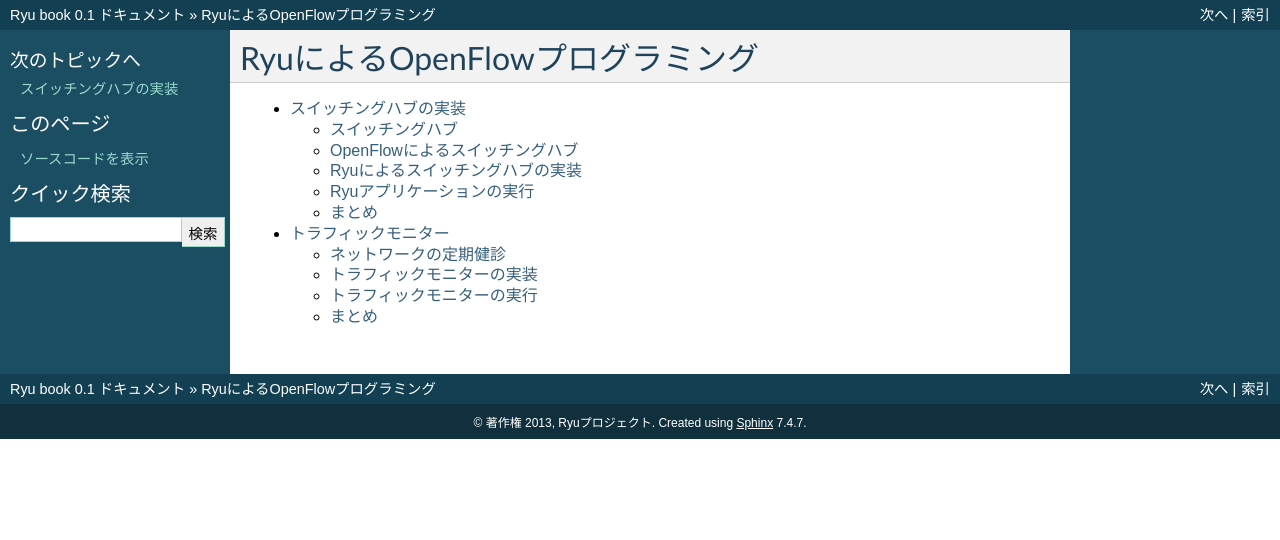
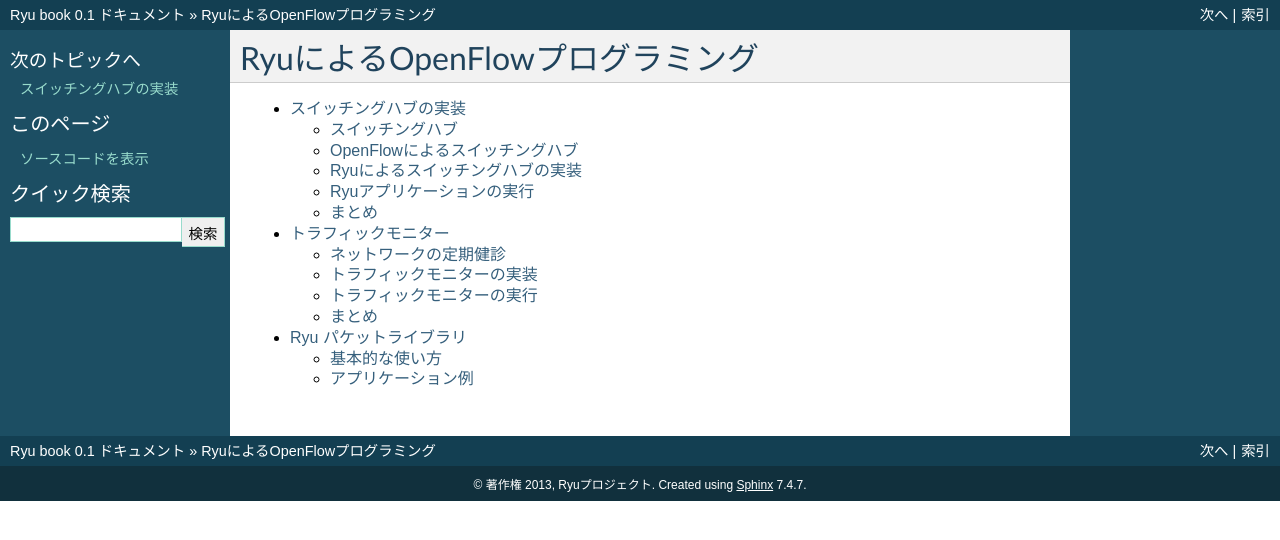
Before and after one commit to osrg/ryu-book, a Sphinx documentation site: the page built from ja/source/index.rst, in a window 1280 px wide. Shown: the top 540 px of the page. Built offline with Sphinx 7.4.7, drawn with Linux system fonts in a browser that asks for light colours; part of the change alters nothing that is shown.

Commit message:
packet lib

```diff
--- a/ja/source/conf.py
+++ b/ja/source/conf.py
@@ -235,7 +235,9 @@ latex_docclass = {'manual': 'jsbook'}
 
 latex_additional_files = ['jlisting.sty',
                           'sources/simple_switch_13.py',
-                          'sources/simple_monitor.py']
+                          'sources/simple_monitor.py',
+                          'sources/ping_responder.py',
+                          ]
 
 # -- Options for manual page output --------------------------------------------
 
--- a/ja/source/index.rst
+++ b/ja/source/index.rst
@@ -11,3 +11,4 @@ RyuによるOpenFlowプログラミング
 
    switching_hub.rst
    traffic_monitor.rst
+   packet_lib.rst
--- /dev/null
+++ b/ja/source/packet_lib.rst
@@ -0,0 +1,203 @@
+Ryu パケットライブラリ
+======================
+
+OpenFlowのPacket-InやPacket-Outメッセージには、生のパケット内容
+をあらわすバイト列が入るフィールドがあります。
+Ryuには、このような生のパケットをアプリケーションから扱いやすく
+するためのライブラリが用意されています。
+本章はこのライブラリについて紹介します。
+
+.. NOTE::
+    OpenFlow 1.2以降では、Packet-Inメッセージのmatchフィールドから、
+    パース済みのパケットヘッダーの内容を取得できる場合があります。
+    ただし、このフィールドにどれだけの情報を入れてくれるかは、スイッチの
+    実装によります。
+    例えばOpen vSwitchは最低限の情報しか入れてくれませんので、
+    多くの場合コントローラー側でパケット内容を解析する必要があります。
+    一方LINCは可能な限り多くの情報を入れてくれます。
+
+基本的な使い方
+--------------
+
+プロトコルヘッダクラス
+^^^^^^^^^^^^^^^^^^^^^^
+
+Ryuパケットライブラリには、色々なプロトコルヘッダに対応するクラス
+が用意されています。
+
+以下のものを含むプロトコルがサポートされています。
+各プロトコルに対応するクラスなどの詳細はAPIリファレンスをご参照ください。
+
+- arp
+- bgp
+- bpdu
+- dhcp
+- ethernet
+- icmp
+- icmpv6
+- igmp
+- ipv4
+- ipv6
+- llc
+- lldp
+- mpls
+- pbb
+- sctp
+- slow
+- tcp
+- udp
+- vlan
+- vrrp
+
+各プロトコルヘッダクラスの__init__引数名は、基本的にはRFCなどで
+使用されている名前と同じになっています。
+プロトコルヘッダクラスのインスタンス属性の命名規則も同様です。
+ただし、typeなど、Python built-inと衝突する名前のフィールドに対応する
+__init__引数名には、type_のように最後に_が付きます。
+
+いくつかの__init__引数にはデフォルト値が設定されており省略できます。
+以下の例ではversion=4等が省略されています。
+
+.. raw:: latex
+
+    \begin{sourcecode}
+        from ryu.lib.ofproto import inet
+        from ryu.lib.packet import ipv4
+
+        pkt_ipv4 = ipv4.ipv4(dst='192.0.2.1',
+                             src='192.0.2.2',
+                             proto=inet.IPPROTO_UDP)
+    \end{sourcecode}
+
+.. raw:: latex
+
+    \begin{sourcecode}
+        print pkt_ipv4.dst
+        print pkt_ipv4.src
+        print pkt_ipvr.proto
+    \end{sourcecode}
+
+ネットワークアドレス
+^^^^^^^^^^^^^^^^^^^^
+
+RyuパケットライブラリのAPIでは、基本的に文字列表現のネットワークアドレスが
+使用されます。例えば以下のようなものです。
+
+============= ===================
+アドレス種別  python文字列の例
+============= ===================
+MACアドレス   '00:03:47:8c:a1:b3'
+IPv4アドレス  '192.0.2.1'
+IPv6アドレス  '2001:db8::2'
+============= ===================
+
+パケットの解析 (パース)
+^^^^^^^^^^^^^^^^^^^^^^^^
+
+パケットのバイト列から、対応するpythonオブジェクトを生成します。
+
+具体的には以下のようになります。
+
+1. ryu.lib.packet.packet.Packetクラスのオブジェクトを生成
+   (data引数に解析するバイト列を指定)
+2. 1.のオブジェクトのget_protocolメソッド等を使用して、
+   各プロトコルヘッダに対応するオブジェクトを取得
+
+.. raw:: latex
+
+    \begin{sourcecode}
+        pkt = packet.Packet(data=bin_packet)
+        pkt_ethernet = pkt.get_protocol(ethernet.ethernet)
+        if not pkt_ethernet:
+            # non ethernet
+            return
+        print pkt_ethernet.dst
+        print pkt_ethernet.src
+        print pkt_ethernet.ethertype
+    \end{sourcecode}
+
+パケットの生成 (シリアライズ)
+^^^^^^^^^^^^^^^^^^^^^^^^^^^^^^
+
+pythonオブジェクトから、対応するパケットのバイト列を生成します。
+
+具体的には以下のようになります。
+
+1. ryu.lib.packet.packet.Packetクラスのオブジェクトを生成
+2. 各プロトコルヘッダに対応するオブジェクトを生成  (ethernet, ipv4, ...)
+3. 1.のオブジェクトのadd_protocolメソッドを使用して2.のヘッダを順番に追加
+4. 1.のオブジェクトのserializeメソッドを呼び出してバイト列を生成
+
+チェックサムやペイロード長などのいくつかのフィールドは、
+明示的に値を指定しなくてもserialize時に自動的に計算されます。
+詳細は各クラスのリファレンスをご参照ください。
+
+.. raw:: latex
+
+    \begin{sourcecode}
+        pkt = packet.Packet()
+        pkt.add_protocol(ethernet.ethernet(ethertype=...,
+                                           dst=...,
+                                           src=...))
+        pkt.add_protocol(ipv4.ipv4(dst=...,
+                                   src=...,
+                                   proto=...))
+        pkt.add_protocol(icmp.icmp(type_=...,
+                                   code=...,
+                                   csum=...,
+                                   data=...))
+        pkt.serialize()
+        bin_packet = pkt.data
+    \end{sourcecode}
+
+Scapyライクな代替APIも用意されていますので、お好みに応じてご使用ください。
+
+.. raw:: latex
+
+    \begin{sourcecode}
+        e = ethernet.ethernet(...)
+        i = ipv4.ipv4(...)
+        u = udp.udp(...)
+        pkt = e/i/u
+    \end{sourcecode}
+
+アプリケーション例
+------------------
+
+上記の例を使用して作成した、pingに返事をするアプリケーションを示します。
+
+ARP REQUESTとICMP ECHO REQUESTをPacket-Inで受けとり、
+返事をPacket-Outで送信します。
+IPアドレス等は__init__メソッド内にハードコードされています。
+
+.. raw:: latex
+
+    \lstinputlisting{ping_responder.py}
+
+以下はping -c 3を実行した場合のログの例です。
+
+.. raw:: latex
+
+    \begin{console}
+    EVENT ofp_event->IcmpResponder EventOFPSwitchFeatures
+    switch features ev version: 0x4 msg_type 0x6 xid 0xb63c802c OFPSwitchFeatures(auxiliary_id=0,capabilities=71,datapath_id=11974852296259,n_buffers=256,n_tables=254)
+    move onto main mode
+    EVENT ofp_event->IcmpResponder EventOFPPacketIn
+    packet-in ethernet(dst='ff:ff:ff:ff:ff:ff',ethertype=2054,src='0a:e4:1c:d1:3e:43'), arp(dst_ip='192.0.2.9',dst_mac='00:00:00:00:00:00',hlen=6,hwtype=1,opcode=1,plen=4,proto=2048,src_ip='192.0.2.99',src_mac='0a:e4:1c:d1:3e:43'), '\x00\x00\x00\x00\x00\x00\x00\x00\x00\x00\x00\x00\x00\x00\x00\x00\x00\x00'
+    packet-out ethernet(dst='0a:e4:1c:d1:3e:43',ethertype=2054,src='0a:e4:1c:d1:3e:44'), arp(dst_ip='192.0.2.99',dst_mac='0a:e4:1c:d1:3e:43',hlen=6,hwtype=1,opcode=2,plen=4,proto=2048,src_ip='192.0.2.9',src_mac='0a:e4:1c:d1:3e:44')
+    EVENT ofp_event->IcmpResponder EventOFPPacketIn
+    packet-in ethernet(dst='0a:e4:1c:d1:3e:44',ethertype=2048,src='0a:e4:1c:d1:3e:43'), ipv4(csum=47390,dst='192.0.2.9',flags=0,header_length=5,identification=32285,offset=0,option=None,proto=1,src='192.0.2.99',tos=0,total_length=84,ttl=255,version=4), icmp(code=0,csum=38471,data=echo(data='S,B\x00\x00\x00\x00\x00\x03L)(\x00\x00\x00\x00\x10\x11\x12\x13\x14\x15\x16\x17\x18\x19\x1a\x1b\x1c\x1d\x1e\x1f !"#$%&\'()*+,-./\x00\x00\x00\x00\x00\x00\x00\x00',id=44565,seq=0),type=8)
+    packet-out ethernet(dst='0a:e4:1c:d1:3e:43',ethertype=2048,src='0a:e4:1c:d1:3e:44'), ipv4(csum=14140,dst='192.0.2.99',flags=0,header_length=5,identification=0,offset=0,option=None,proto=1,src='192.0.2.9',tos=0,total_length=84,ttl=255,version=4), icmp(code=0,csum=40519,data=echo(data='S,B\x00\x00\x00\x00\x00\x03L)(\x00\x00\x00\x00\x10\x11\x12\x13\x14\x15\x16\x17\x18\x19\x1a\x1b\x1c\x1d\x1e\x1f !"#$%&\'()*+,-./\x00\x00\x00\x00\x00\x00\x00\x00',id=44565,seq=0),type=0)
+    EVENT ofp_event->IcmpResponder EventOFPPacketIn
+    packet-in ethernet(dst='0a:e4:1c:d1:3e:44',ethertype=2048,src='0a:e4:1c:d1:3e:43'), ipv4(csum=47383,dst='192.0.2.9',flags=0,header_length=5,identification=32292,offset=0,option=None,proto=1,src='192.0.2.99',tos=0,total_length=84,ttl=255,version=4), icmp(code=0,csum=12667,data=echo(data='T,B\x00\x00\x00\x00\x00Q\x17?(\x00\x00\x00\x00\x10\x11\x12\x13\x14\x15\x16\x17\x18\x19\x1a\x1b\x1c\x1d\x1e\x1f !"#$%&\'()*+,-./\x00\x00\x00\x00\x00\x00\x00\x00',id=44565,seq=1),type=8)
+    packet-out ethernet(dst='0a:e4:1c:d1:3e:43',ethertype=2048,src='0a:e4:1c:d1:3e:44'), ipv4(csum=14140,dst='192.0.2.99',flags=0,header_length=5,identification=0,offset=0,option=None,proto=1,src='192.0.2.9',tos=0,total_length=84,ttl=255,version=4), icmp(code=0,csum=14715,data=echo(data='T,B\x00\x00\x00\x00\x00Q\x17?(\x00\x00\x00\x00\x10\x11\x12\x13\x14\x15\x16\x17\x18\x19\x1a\x1b\x1c\x1d\x1e\x1f !"#$%&\'()*+,-./\x00\x00\x00\x00\x00\x00\x00\x00',id=44565,seq=1),type=0)
+    EVENT ofp_event->IcmpResponder EventOFPPacketIn
+    packet-in ethernet(dst='0a:e4:1c:d1:3e:44',ethertype=2048,src='0a:e4:1c:d1:3e:43'), ipv4(csum=47379,dst='192.0.2.9',flags=0,header_length=5,identification=32296,offset=0,option=None,proto=1,src='192.0.2.99',tos=0,total_length=84,ttl=255,version=4), icmp(code=0,csum=26863,data=echo(data='U,B\x00\x00\x00\x00\x00!\xa26(\x00\x00\x00\x00\x10\x11\x12\x13\x14\x15\x16\x17\x18\x19\x1a\x1b\x1c\x1d\x1e\x1f !"#$%&\'()*+,-./\x00\x00\x00\x00\x00\x00\x00\x00',id=44565,seq=2),type=8)
+    packet-out ethernet(dst='0a:e4:1c:d1:3e:43',ethertype=2048,src='0a:e4:1c:d1:3e:44'), ipv4(csum=14140,dst='192.0.2.99',flags=0,header_length=5,identification=0,offset=0,option=None,proto=1,src='192.0.2.9',tos=0,total_length=84,ttl=255,version=4), icmp(code=0,csum=28911,data=echo(data='U,B\x00\x00\x00\x00\x00!\xa26(\x00\x00\x00\x00\x10\x11\x12\x13\x14\x15\x16\x17\x18\x19\x1a\x1b\x1c\x1d\x1e\x1f !"#$%&\'()*+,-./\x00\x00\x00\x00\x00\x00\x00\x00',id=44565,seq=2),type=0)
+    \end{console}
+
+IPフラグメント対応は読者への宿題とします。
+OpenFlowプロトコル自体にはMTUを取得する方法がありませんので、
+ハードコードするか、何らかの工夫が必要です。
+また、Ryuパケットライブラリは常にパケット全体をパース/シリアライズ
+しますので、フラグメント化されたパケットを処理するためのAPI変更が必要です。
--- /dev/null
+++ b/ja/source/sources/ping_responder.py
@@ -0,0 +1,120 @@
+# Copyright (C) 2013 Nippon Telegraph and Telephone Corporation.
+# Copyright (C) 2013 YAMAMOTO Takashi <yamamoto at valinux co jp>
+#
+# Licensed under the Apache License, Version 2.0 (the "License");
+# you may not use this file except in compliance with the License.
+# You may obtain a copy of the License at
+#
+#    http://www.apache.org/licenses/LICENSE-2.0
+#
+# Unless required by applicable law or agreed to in writing, software
+# distributed under the License is distributed on an "AS IS" BASIS,
+# WITHOUT WARRANTIES OR CONDITIONS OF ANY KIND, either express or
+# implied.
+# See the License for the specific language governing permissions and
+# limitations under the License.
+
+# a simple ICMP Echo Responder
+
+from ryu.base import app_manager
+
+from ryu.controller import ofp_event
+from ryu.controller.handler import CONFIG_DISPATCHER, MAIN_DISPATCHER
+from ryu.controller.handler import set_ev_cls
+
+from ryu.ofproto import ofproto_v1_3
+
+from ryu.lib.packet import packet
+from ryu.lib.packet import ethernet
+from ryu.lib.packet import arp
+from ryu.lib.packet import ipv4
+from ryu.lib.packet import icmp
+
+
+class IcmpResponder(app_manager.RyuApp):
+    OFP_VERSIONS = [ofproto_v1_3.OFP_VERSION]
+
+    def __init__(self, *args, **kwargs):
+        super(IcmpResponder, self).__init__(*args, **kwargs)
+        self.hw_addr = '0a:e4:1c:d1:3e:44'
+        self.ip_addr = '192.0.2.9'
+
+    @set_ev_cls(ofp_event.EventOFPSwitchFeatures, CONFIG_DISPATCHER)
+    def _switch_features_handler(self, ev):
+        msg = ev.msg
+        datapath = msg.datapath
+        ofproto = datapath.ofproto
+        parser = datapath.ofproto_parser
+        actions = [parser.OFPActionOutput(port=ofproto.OFPP_CONTROLLER,
+                                          max_len=ofproto.OFPCML_NO_BUFFER)]
+        inst = [parser.OFPInstructionActions(type_=ofproto.OFPIT_APPLY_ACTIONS,
+                                             actions=actions)]
+        mod = parser.OFPFlowMod(datapath=datapath,
+                                priority=0,
+                                match=parser.OFPMatch(),
+                                instructions=inst)
+        datapath.send_msg(mod)
+
+    @set_ev_cls(ofp_event.EventOFPPacketIn, MAIN_DISPATCHER)
+    def _packet_in_handler(self, ev):
+        msg = ev.msg
+        datapath = msg.datapath
+        port = msg.match['in_port']
+        pkt = packet.Packet(data=msg.data)
+        self.logger.info("packet-in %s" % (pkt,))
+        pkt_ethernet = pkt.get_protocol(ethernet.ethernet)
+        if not pkt_ethernet:
+            return
+        pkt_arp = pkt.get_protocol(arp.arp)
+        if pkt_arp:
+            self._handle_arp(datapath, port, pkt_ethernet, pkt_arp)
+            return
+        pkt_ipv4 = pkt.get_protocol(ipv4.ipv4)
+        pkt_icmp = pkt.get_protocol(icmp.icmp)
+        if pkt_icmp:
+            self._handle_icmp(datapath, port, pkt_ethernet, pkt_ipv4, pkt_icmp)
+            return
+
+    def _handle_arp(self, datapath, port, pkt_ethernet, pkt_arp):
+        if pkt_arp.opcode != arp.ARP_REQUEST:
+            return
+        pkt = packet.Packet()
+        pkt.add_protocol(ethernet.ethernet(ethertype=pkt_ethernet.ethertype,
+                                           dst=pkt_ethernet.src,
+                                           src=self.hw_addr))
+        pkt.add_protocol(arp.arp(opcode=arp.ARP_REPLY,
+                                 src_mac=self.hw_addr,
+                                 src_ip=self.ip_addr,
+                                 dst_mac=pkt_arp.src_mac,
+                                 dst_ip=pkt_arp.src_ip))
+        self._send_packet(datapath, port, pkt)
+
+    def _handle_icmp(self, datapath, port, pkt_ethernet, pkt_ipv4, pkt_icmp):
+        if pkt_icmp.type != icmp.ICMP_ECHO_REQUEST:
+            return
+        pkt = packet.Packet()
+        pkt.add_protocol(ethernet.ethernet(ethertype=pkt_ethernet.ethertype,
+                                           dst=pkt_ethernet.src,
+                                           src=self.hw_addr))
+        pkt.add_protocol(ipv4.ipv4(dst=pkt_ipv4.src,
+                                   src=self.ip_addr,
+                                   proto=pkt_ipv4.proto))
+        pkt.add_protocol(icmp.icmp(type_=icmp.ICMP_ECHO_REPLY,
+                                   code=icmp.ICMP_ECHO_REPLY_CODE,
+                                   csum=0,
+                                   data=pkt_icmp.data))
+        self._send_packet(datapath, port, pkt)
+
+    def _send_packet(self, datapath, port, pkt):
+        ofproto = datapath.ofproto
+        parser = datapath.ofproto_parser
+        pkt.serialize()
+        self.logger.info("packet-out %s" % (pkt,))
+        data = pkt.data
+        actions = [parser.OFPActionOutput(port=port)]
+        out = parser.OFPPacketOut(datapath=datapath,
+                                  buffer_id=ofproto.OFP_NO_BUFFER,
+                                  in_port=ofproto.OFPP_CONTROLLER,
+                                  actions=actions,
+                                  data=data)
+        datapath.send_msg(out)
```
